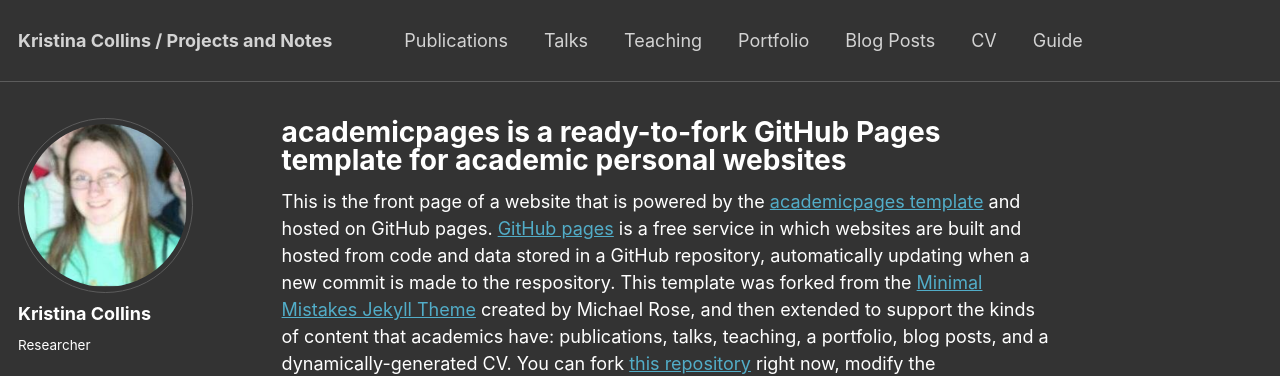
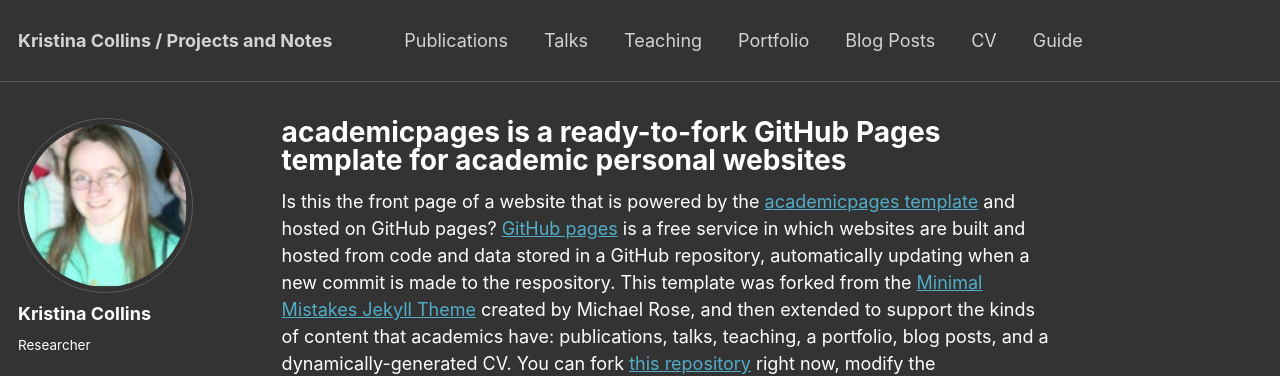
Before and after one commit to KCollins/KCollins.github.io, a Jekyll site: the page built from _pages/about.md, in a window 1280 px wide and 900 px high. Shown: the top 376 px of the window. Built offline with Jekyll 4.4.1, drawn with Linux system fonts in a browser that asks for light colours; some web fonts are replaced.

Commit message:
Update about.md

```diff
--- a/_pages/about.md
+++ b/_pages/about.md
@@ -8,7 +8,7 @@ redirect_from:
   - /about.html
 ---
 
-This is the front page of a website that is powered by the [academicpages template](https://github.com/academicpages/academicpages.github.io) and hosted on GitHub pages. [GitHub pages](https://pages.github.com) is a free service in which websites are built and hosted from code and data stored in a GitHub repository, automatically updating when a new commit is made to the respository. This template was forked from the [Minimal Mistakes Jekyll Theme](https://mmistakes.github.io/minimal-mistakes/) created by Michael Rose, and then extended to support the kinds of content that academics have: publications, talks, teaching, a portfolio, blog posts, and a dynamically-generated CV. You can fork [this repository](https://github.com/academicpages/academicpages.github.io) right now, modify the configuration and markdown files, add your own PDFs and other content, and have your own site for free, with no ads! An older version of this template powers my own personal website at [stuartgeiger.com](http://stuartgeiger.com), which uses [this Github repository](https://github.com/staeiou/staeiou.github.io).
+Is this the front page of a website that is powered by the [academicpages template](https://github.com/academicpages/academicpages.github.io) and hosted on GitHub pages? [GitHub pages](https://pages.github.com) is a free service in which websites are built and hosted from code and data stored in a GitHub repository, automatically updating when a new commit is made to the respository. This template was forked from the [Minimal Mistakes Jekyll Theme](https://mmistakes.github.io/minimal-mistakes/) created by Michael Rose, and then extended to support the kinds of content that academics have: publications, talks, teaching, a portfolio, blog posts, and a dynamically-generated CV. You can fork [this repository](https://github.com/academicpages/academicpages.github.io) right now, modify the configuration and markdown files, add your own PDFs and other content, and have your own site for free, with no ads! An older version of this template powers my own personal website at [stuartgeiger.com](http://stuartgeiger.com), which uses [this Github repository](https://github.com/staeiou/staeiou.github.io).
 
 A data-driven personal website
 ======
```
